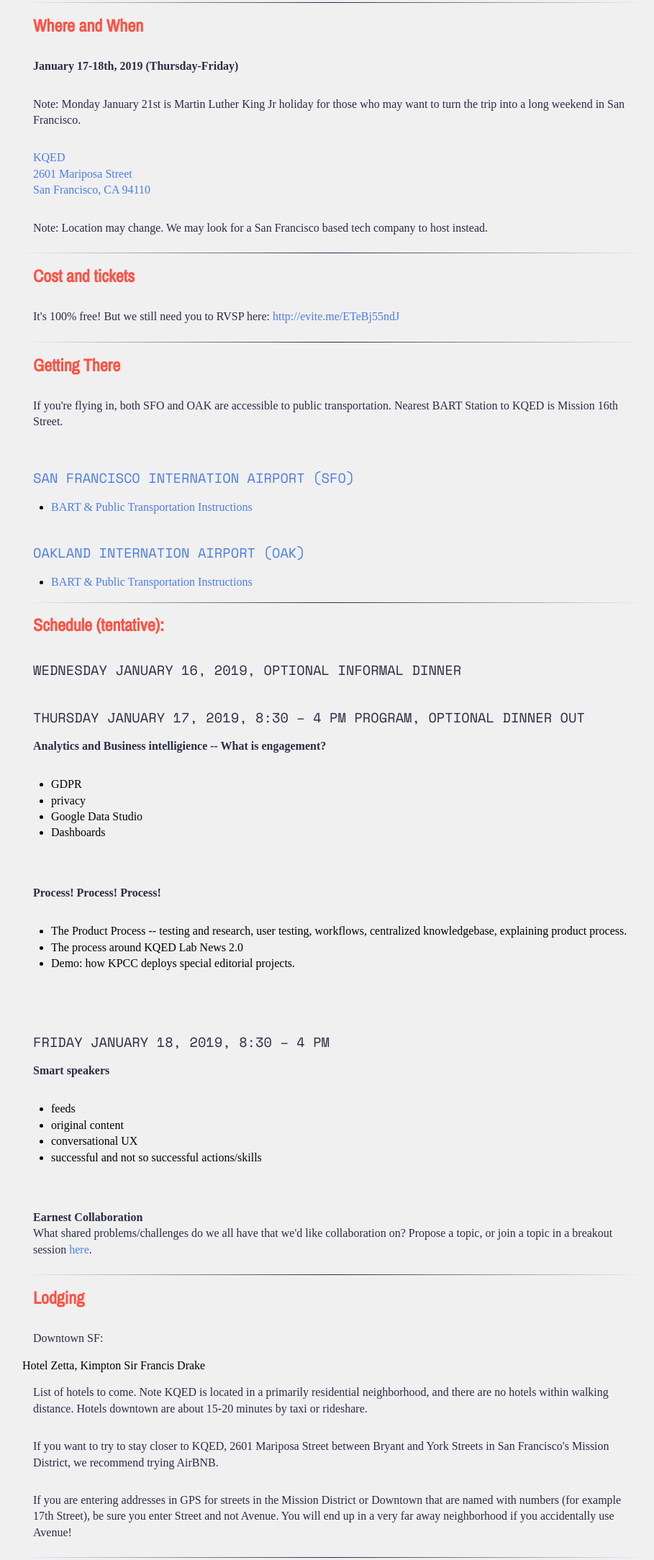
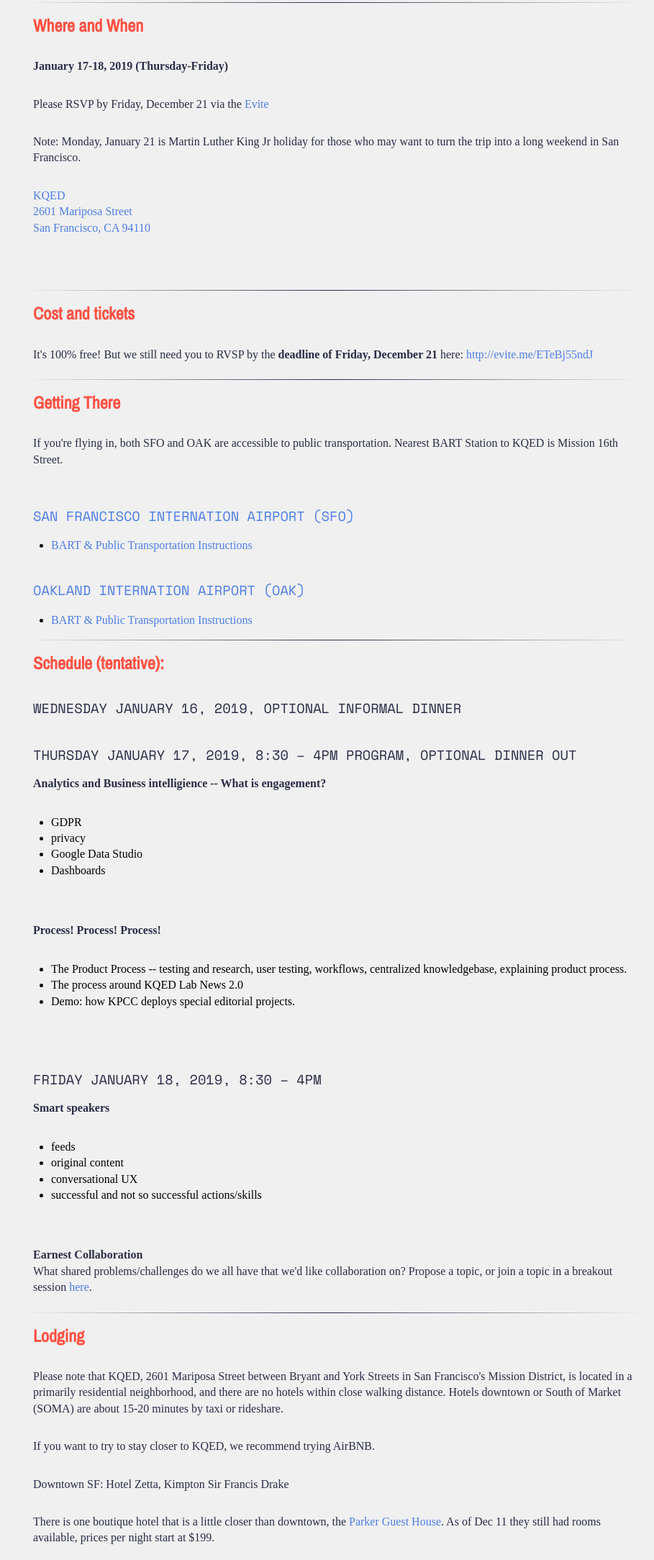
Before and after one commit to PublicMediaKitchen/toolkit, a plain HTML site: page public-media-potluck-january-2019.html in a window 1280 px wide. Shown: the part 362-2530 px from the top of the page at 72% size, without its empty margins (177-1086 px from the left). Drawn offline with nearby package versions, Linux system fonts and the light colour scheme; a web font is replaced by a local one.

Commit message:
Replacing all code with most updated version (#18)
Someone else was editing, conflicts arose. I have the definitive version on my desktop using Dreamweaver to edit, I'm replacing with that.

```diff
--- a/public-media-potluck-january-2019.html
+++ b/public-media-potluck-january-2019.html
@@ -10,7 +10,8 @@
         <!--<img src="media/pmk_logo-red_300w.png" title="Public Media Kitchen Beater" class="logo">-->
 
 
-        <h1>Public Media Potluck - 2019 - San Francisco</h1>
+
+<h1>Public Media Potluck - 2019 - San Francisco</h1>
         <p>Build the next generation of Public Media together at the two day "Public Media Potluck". Share ideas, projects, and stories of success and failure with different public media product teams from around the country. Have a bigger impact by tackling issues facing public media organizations of all sizes and types of digital sophistication. This collective, coordinated effort will ensure you're solving problems that benefit more than just "our team", while also reaping the same efficiency benefits from other products and teams. The goal is to stop reinventing the wheel, at every program and station, to work together more, and to share technology.</p>
         <p>We are in the process of formulating what topics to focus on for this meetup. Please use contact form below to give us suggestions!</p>
         <p>If you'd like to contact the team organizing the Potluck, the best way to do that is via <a href="https://goo.gl/forms/JTtFNbSduotdHGhj2">this form</a>.</p>
@@ -21,25 +22,24 @@
         <hr>
         <h2>Where and When</h2>
         <p>
-          <strong>January 17-18th, 2019 (Thursday-Friday)</strong>
+          <strong>January 17-18, 2019 (Thursday-Friday)</strong>
         </p>
+        <p>Please RSVP by Friday, December 21 via the <a href="http://evite.me/ETeBj55ndJ">Evite</a></p>
         <p>
-          <span>Note: Monday January 21st is Martin Luther King Jr holiday for those who may want to turn the trip into a long weekend in San Francisco.</span>
+          <span>Note: Monday, January 21 is Martin Luther King Jr holiday for those who may want to turn the trip into a long weekend in San Francisco.</span>
         </p>
         <p>
           <a href="https://www.google.com/maps/place/KQED/@37.7626261,-122.4119323,17z/data=!3m1!4b1!4m5!3m4!1s0x808f7e3101b4c637:0x56d7b6c743789f47!8m2!3d37.7626219!4d-122.4097436" target="_blank">KQED<br />
           2601 Mariposa Street<br />
           San Francisco, CA 94110</a>
         </p>
-        <p>
-          <span>Note: Location may change. We may look for a San Francisco based tech company to host instead.</span>
-        </p>
+        <p>&nbsp;</p>
       </div>
 
       <div class="category">
         <hr>
         <h2>Cost and tickets</h2>
-        <p>It's 100% free! But we still need you to RVSP here: <a href="http://evite.me/ETeBj55ndJ" target="_blank">http://evite.me/ETeBj55ndJ</a></p>
+        <p>It's 100% free! But we still need you to RVSP by the <strong>deadline of Friday, December 21</strong> here: <a href="http://evite.me/ETeBj55ndJ" target="_blank">http://evite.me/ETeBj55ndJ</a></p>
       </div>
 
       <div class="category">
@@ -66,7 +66,7 @@
 
         <h3>Wednesday January 16, 2019, optional informal dinner</h3>
 
-        <h3>Thursday January 17, 2019,  8:30 – 4 pm program, optional dinner out</h3>
+        <h3>Thursday January 17, 2019,  8:30 – 4pm program, optional dinner out</h3>
         <p>
           <b>Analytics and Business intelligience -- What is engagement?</b>
           <ul>
@@ -91,7 +91,7 @@
           </ul>
         </p>
 
-        <h3>Friday January 18, 2019,  8:30 – 4 pm</h3>
+        <h3>Friday January 18, 2019,  8:30 – 4pm</h3>
         <p>
           <b>Smart speakers</b>
           <ul>
@@ -112,9 +112,10 @@
 <div class="category">
         <hr>
         <h2>Lodging</h2>
-        <p>Downtown SF:</p> Hotel Zetta, Kimpton Sir Francis Drake
-        <p>List of hotels to come. Note KQED is located in a primarily residential neighborhood, and there are no hotels within walking distance. Hotels downtown are about 15-20 minutes by taxi or rideshare.</p>
-        <p>If you want to try to stay closer to KQED, 2601 Mariposa Street between Bryant and York Streets in San Francisco's Mission District, we recommend trying AirBNB.</p>
+        <p>Please note that KQED, 2601 Mariposa Street between Bryant and York Streets in San Francisco's Mission District,  is located in a primarily residential neighborhood, and there are no hotels within close walking distance. Hotels downtown or South of Market (SOMA) are about 15-20 minutes by taxi or rideshare.</p>
+        <p>If you want to try to stay closer to KQED, we recommend trying AirBNB.</p>
+        <p>Downtown SF: Hotel Zetta, Kimpton Sir Francis Drake</p>
+        <p>There is one boutique hotel that is a little closer than downtown, the <a href="http://www.parkerguesthouse.com/">Parker Guest House</a>. As of Dec 11 they still had rooms available, prices per night start at $199.        </p>
         <p>If you are entering addresses in GPS for streets in the Mission District or Downtown that are named with numbers (for example 17th Street), be sure you enter Street and not Avenue. You will end up in a very far away neighborhood if you accidentally use Avenue! </p>
 </div>
 <!--end Lodging category -->
@@ -130,10 +131,12 @@
     <p>This  event conflicts with the Thursday evening  dinner, but Thursday, Jan 17, 5-10pm is <a href="https://sf.funcheap.com/free-museum-gallery-crawl-yerba-buena-third-thursdays-soma-19/">Free Museum &amp; Gallery Crawl: Yerba Buena Third Thursdays | SoMa</a>
     downtown.<hr>
         <h2>Food</h2>
-
+        <p>Light breakfast and box lunches will be provided at KQED on Thursday and Friday. Please let us know about any food allergies via the Evite, by the December 21 RSVP deadline.</p>
+        <p>Below are some local eateries:</p>
         <p><a href="https://www.yelp.com/search?find_desc=&find_loc=2601+Mariposa+street,+san+francisco&ns=1">Yelp's Top 10 Restaurants Close to KQED</a> </p>
         <p>Great nearby market with takeout <a href="https://gussmarket.com/">Gus's Community Market</a> 2111 Harrison St. at 17th Street (two-three blocks)</p>
-        <p>Safeway and some fast-food restaurants at <a href="https://www.yelp.com/biz/potrero-center-san-francisco">Potrero Center,</a> a two-block walk from KQED at 16th Street and Potrero</p>
+        <p>Safeway and some fast-food restaurants at <a href="https://www.yelp.com/biz/potrero-center-san-francisco">Potrero Center,</a> a two-block walk from KQED at 16th Street and Potrero<br>
+        </p>
 
         <hr>
         <h2>Drink</h2>
```
